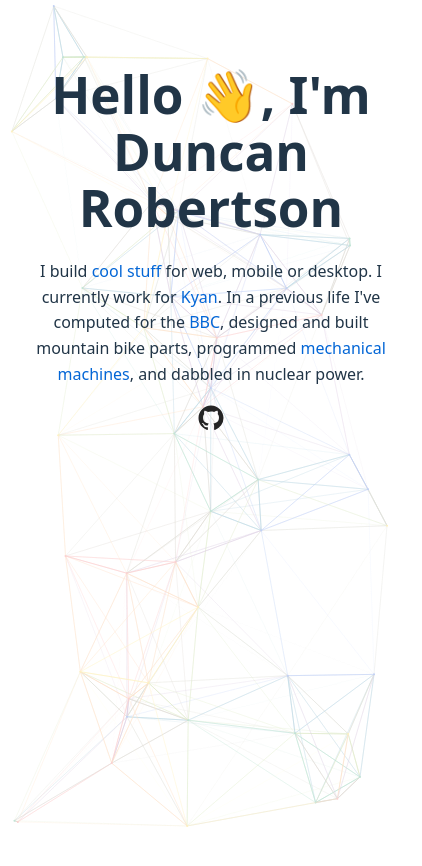
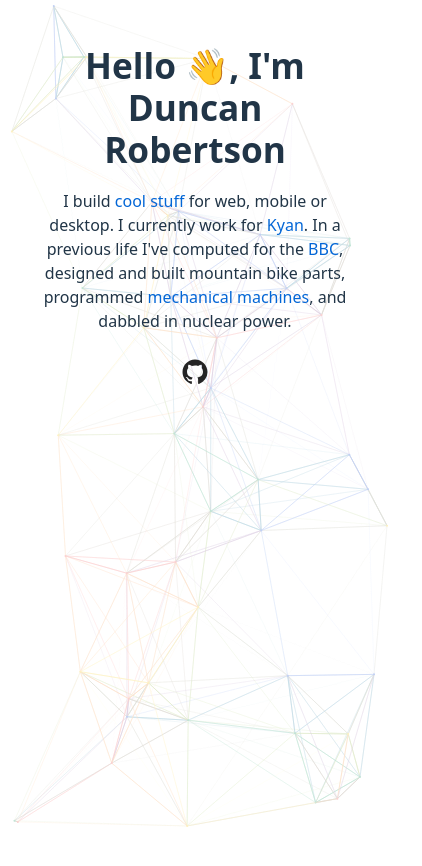
Before and after one commit to whomwah/whomwah-website, a React (Vite) app: page / in a window 390 px wide. Shown: the top 866 px of the page, 422 px wide, since content can reach past the window. Built offline with nearby package versions, Linux system fonts and the light colour scheme.

Commit message:
Fix css on mobile

```diff
--- a/src/App.css
+++ b/src/App.css
@@ -8,10 +8,7 @@
 /* Main container for centering content */
 .container {
   display: flex;
-  flex-direction: column;
-  align-items: center;
-  width: 100%;
-  padding: 2rem 1rem;
+  padding: 2rem 0;
   min-height: 100vh;
 }
 
@@ -25,12 +22,15 @@
 /* Heading styling */
 h1 {
   margin-bottom: 1.5rem;
+  font-size: 2.8rem;
+  line-height: 1.2;
 }
 
 /* Paragraph spacing and readability */
 p {
   line-height: 1.6;
   margin-bottom: 1rem;
+  font-size: 1.2rem;
 }
 
 /* Link styling */
@@ -47,6 +47,7 @@
 .social-links {
   display: flex;
   justify-content: center;
+  margin-top: 1.5rem;
 }
 
 /* Individual social link styling */
@@ -77,3 +78,31 @@
     transform: rotate(360deg);
   }
 }
+
+/* Media queries for responsive design */
+@media (max-width: 768px) {
+  .container {
+    padding: 1.5rem;
+  }
+
+  h1 {
+    font-size: 2.2rem;
+    margin-bottom: 1.2rem;
+  }
+
+  p {
+    font-size: 1rem;
+    line-height: 1.5;
+  }
+}
+
+/* Small mobile devices (iPhone-sized viewports) */
+@media (max-width: 430px) {
+  .container {
+    padding: 1.25rem;
+  }
+
+  .content-box {
+    padding: 0 1rem;
+  }
+}
```
